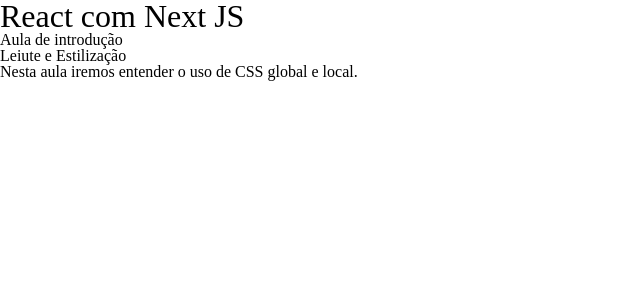
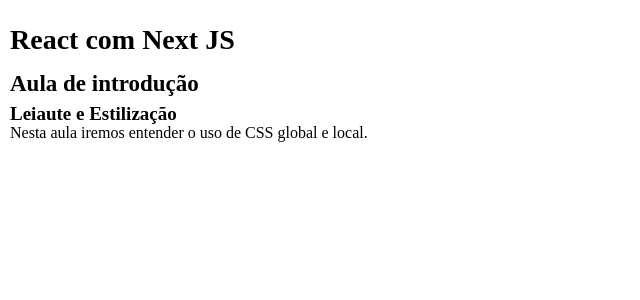
Before and after one commit to Lucaspazevedo/etim225b-nextjs-main, a Next.js app: page / in a window 1280 px wide. Shown: the top 300 px of the page, without its empty margins (0-640 px from the left). Built offline with nearby package versions, Linux system fonts and the light colour scheme.

Commit message:
02/03 aula nextjs

```diff
--- a/src/app/estilizacao/globals.css
+++ b/src/app/estilizacao/globals.css
@@ -1,8 +1,39 @@
-h1{
-    font-size: 32px;
-    font-weight: 400;
+body {
+  margin: 10px;
+  display: flex;
+  /* place-items: center; */
+  min-width: 320px;
+  min-height: 100vh;
 }
-title{
-    font-size: 22px;
-    font-weight: 400;
+
+h1 {
+  font-size: 28px;
+  font-weight: bold;
+  line-height: 1.1;
+  margin: 15px 0;
 }
+
+h2 {
+  font-size: 23px;
+  font-weight: bold;
+  line-height: 1.1;
+  margin: 8px 0;
+}
+
+h3 {
+  font-size: 19px;
+  font-weight: bold;
+  line-height: 1.1;
+}
+
+label {
+  font-size: 18px;
+}
+
+p {
+  font-size: 16px;
+}
+
+small {
+  font-size: 13px;
+}
--- a/src/app/page.js
+++ b/src/app/page.js
@@ -16,7 +16,7 @@
     <div>
       <h1>React com Next JS</h1>
       <h2>Aula de introdução</h2>
-      <h3>Leiute e Estilização</h3>
+      <h3>Leiaute e Estilização</h3>
       <p>Nesta aula iremos entender o uso de CSS global e local.</p>
     </div>
   );
```
